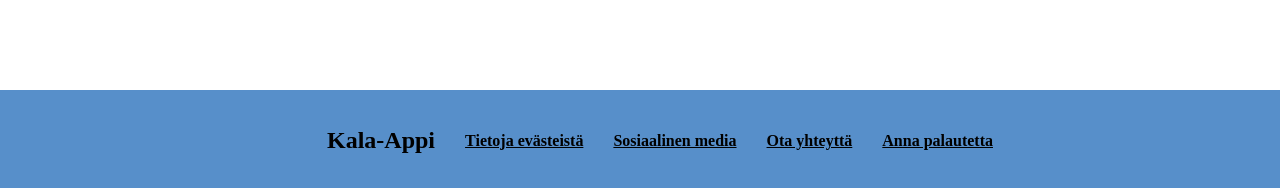
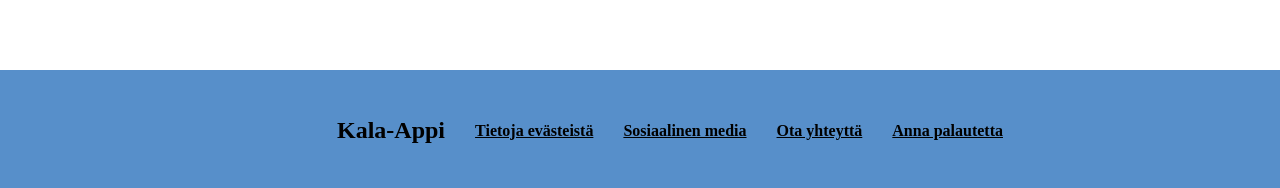
Before and after one commit to KimiVe/kalastusluvat, a React (Vite) app: page /licenses in a window 1280 px wide. Shown: the part 609-797 px from the top of the page. Built offline with nearby package versions, Linux system fonts and the light colour scheme.

Commit message:
Tehty muutoksia

```diff
--- a/src/components/Footer.tsx
+++ b/src/components/Footer.tsx
@@ -11,19 +11,19 @@
       style={{
         backgroundColor: theme.colors.green3,
         color: theme.colors.white,
-        padding: '20px',
-        textAlign: 'center',
-        position: 'fixed',
+        padding: '30px',
         bottom: 0,
         width: '100%',
+        textAlign: 'center',
+        position: 'fixed'
       }}
     >
       <div
         style={{
           display: 'flex',
-          justifyContent: 'center',
           gap: '30px',
           alignItems: 'center',
+          justifyContent: 'center'
         }}
       >
         <h2 style={{ margin: 0, color: 'black' }}>Kala-Appi</h2>
```
